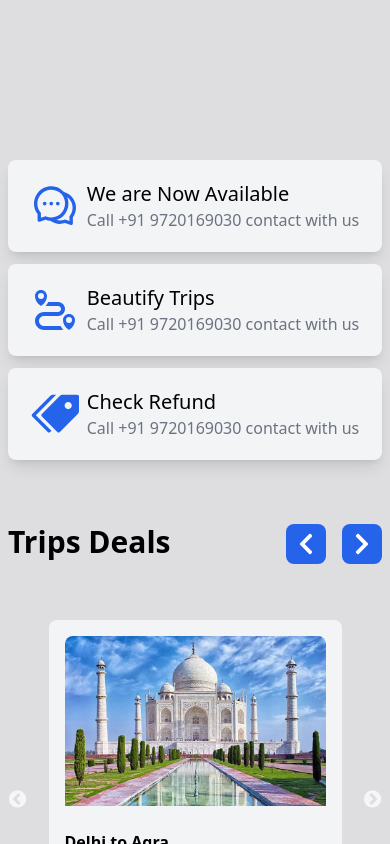
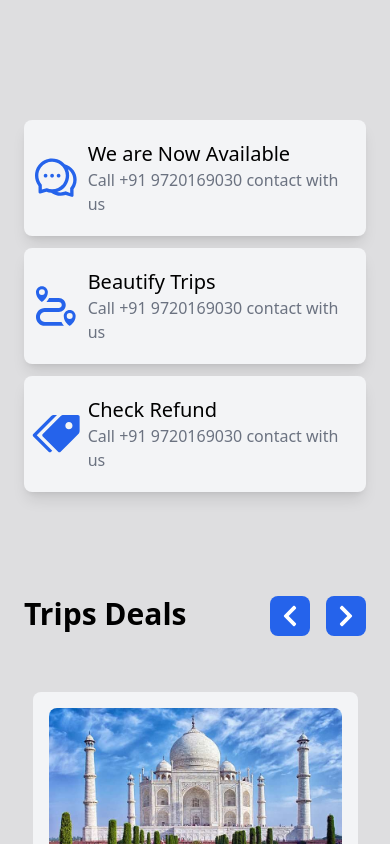
Before and after one commit to TahirSaifi09/Asha_Trip, a React (Create React App) app: page / in a window 390 px wide. Shown: the part 1340-2184 px from the top of the page. Built offline with nearby package versions, Linux system fonts and the light colour scheme; grey boxes are pictures that could not be loaded.

Commit message:
Responsive About page and some changes in Home page

```diff
--- a/src/Component/aboutCom/firstPage.jsx
+++ b/src/Component/aboutCom/firstPage.jsx
@@ -9,7 +9,7 @@ export default function FirstPage() {
             className="h-72 max-sm:h-20 max-md:h-32 max-lg:h-48 max-sm:mt-6 p-8 max-sm:p-1 max-md:p-3"
           />
           <h1 className="text-center text-5xl max-sm:text-2xl font-bold w-1/3">
-            About
+            About Us
           </h1>
           <img
             src="Location.png"
--- a/src/Component/aboutCom/journey.jsx
+++ b/src/Component/aboutCom/journey.jsx
@@ -10,7 +10,7 @@ export default function Journey() {
   }
   return (
     <>
-      <div className="bg-[#ECECF2] px-20 max-md:px-4 max-lg:px-8 max-xl:px-10 py-10  flex justify-center">
+      <div className="bg-[#ECECF2] px-20 max-md:px-2 max-lg:px-10 max-xl:px-12 py-10  flex justify-center">
         <div className="w-full rounded-2xl h-full py-10 shadow-xl text-center bg-gray-50">
           <div className="w-full max-sm:text-2xl max-2xl:text-4xl text-5xl">
             <h4 className=" px-80 max-md:px-2 max-lg:px-8 max-xl:px-40 max-2xl:px-64 font-medium ">
--- a/src/Component/aboutCom/ourHistory.jsx
+++ b/src/Component/aboutCom/ourHistory.jsx
@@ -39,8 +39,8 @@ export default function OurHistory() {
   ]
 
   return (
-    <div className="bg-[#ECECF2] px-20 max-md:px-4 max-lg:px-8  py-5 pb-32 max-lg:pb-20 flex max-lg:flex-wrap w-full gap-8">
-      <div className="bg-gray-50 p-5 max-md:p-3 w-1/2 max-lg:w-full font-medium rounded-2xl">
+    <div className="bg-[#ECECF2] px-20 max-md:px-2 max-lg:px-10 max-xl:px-12 py-5 pb-32 max-xl:pb-20 flex max-xl:flex-wrap w-full gap-8">
+      <div className="bg-gray-50 p-5 max-md:p-3 w-1/2 max-xl:w-full font-medium rounded-2xl">
         <h2 className="text-4xl max-md:text-3xl font-medium ">Our History</h2>
         <h5 className="text-blue-600 text-xl max-md:text-lg font-medium py-2 max-md:py-1">Since 1998</h5>
         <p className="text-gray-600 max-md:text-md max-lg:font-normal">
@@ -49,7 +49,7 @@ export default function OurHistory() {
           libero. Cras sed sagittis id in ridiculus amet vel euismod. Eu nunc
           lacus dui natoque. Consequat aenean tristique accumsan dictum augue.
         </p>
-        <div className="w-full flex flex-wrap items-center justify-between gap-6 mt-8">
+        <div className="w-full flex flex-wrap items-center justify-between gap-6 max-2xl:gap-5 mt-8">
           {history.map((item, index) => (
             <div
               className="w-[48%] max-md:w-full max-md:text-xl bg-gray-200 text-2xl p-4 rounded-2xl"
@@ -61,8 +61,8 @@ export default function OurHistory() {
           ))}
         </div>
       </div>
-      <div className="w-1/2 max-lg:w-full">
-        <div className="flex flex-wrap justify-between gap-6">
+      <div className="w-1/2 max-xl:w-full">
+        <div className="flex flex-wrap justify-between gap-6 max-2xl:gap-5">
             {photos.map((item)=>(
               <div key = {item} className="w-[48%] max-sm:w-full">
                 <img src={item.photo} alt="" className="rounded-2xl"/>
--- a/src/Component/home_component/LetestNews.jsx
+++ b/src/Component/home_component/LetestNews.jsx
@@ -12,7 +12,7 @@ export default function LetestNews() {
         </button>
       </div>
       <div className=" flex flex-wrap pb-10">
-        <div className="w-1/2 py-4 pr-4 max-xl:w-full max-sm:pr-0">
+        <div className="w-1/2 py-4 pr-4 max-xl:w-full max-xl:pr-0">
           <div className="relative overflow-hidden group">
             <div className="gap-6  max-sm:p-4 p-6 rounded-2xl flex bg-white max-lg:flex-wrap ">
               <div className="w-10/12 max-lg:w-full max-xl:w-6/12 ">
--- a/src/Component/home_component/ShowFlight.jsx
+++ b/src/Component/home_component/ShowFlight.jsx
@@ -77,7 +77,7 @@ export default function ShowFlight() {
           </div>
         </div>
       </div>
-      <div className="-translate-y-10">
+      <div className="-translate-y-20">
         <Available />
       </div>
     </div>
--- a/src/Component/home_component/SliderPart.jsx
+++ b/src/Component/home_component/SliderPart.jsx
@@ -34,7 +34,7 @@ export default function Sliderpart() {
   };
   return (
     <div className="h-full w-full bg-[#dedee0] ">
-      <div className="flex justify-between text-3xl font-bold px-20 py-10 -translate-y-28 max-sm:px-2 max-md:px-6">
+      <div className="flex justify-between text-3xl font-bold px-20 py-10 -translate-y-28 max-sm:px-6 max-md:px-6 max-lg:px-12 max-xl:px-14">
         <div>
           <p className="">Trips Deals</p>
         </div>
@@ -48,7 +48,7 @@ export default function Sliderpart() {
 
       <div className="w-11/12 mx-auto -translate-y-24 max-sm:w-10/12">
         <Slider {...settings}>
-          <div className="px-4">
+          <div className="px-4 max-md:px-0">
             <div className=" bg-gray-100 rounded-lg ">
               <div className="p-4 relative overflow-hidden">
                 <img
--- a/src/Component/home_component/available.jsx
+++ b/src/Component/home_component/available.jsx
@@ -5,7 +5,7 @@ import { BiTrip } from "react-icons/bi";
 export default function Available() {
   return (
 
-      <div className="px-16 pb-24 flex justify-between max-lg:flex-wrap max-sm:px-2  max-md:gap-3 max-2xl:gap-8 max-xl:px-14 max-md:px-6">
+      <div className="px-16 pb-24 flex justify-between max-lg:flex-wrap max-md:px-6 max-md:gap-3 max-2xl:gap-8 max-xl:px-10 ">
         <div className="flex px-14 gap-2 py-5 shadow-lg rounded-lg bg-gray-100 max-xl:px-2 max-2xl:px-5 max-xl:w-full items-center max-xl:justify-center ">
           <AiOutlineComment className="text-5xl text-blue-600" />
           <div className="">
--- a/src/Pages/about/index.js
+++ b/src/Pages/about/index.js
@@ -14,7 +14,7 @@ export default function AboutPage() {
       <Journey />
       <OurHistory />
       <ContactUs />
-      <div className="px-4 pt-8">
+      <div className="px-4 max-xl:px-0 max-2xl:px-4 max-lg:px-0 pt-8">
         <Available />
       </div>
       <ClientThink />
```
